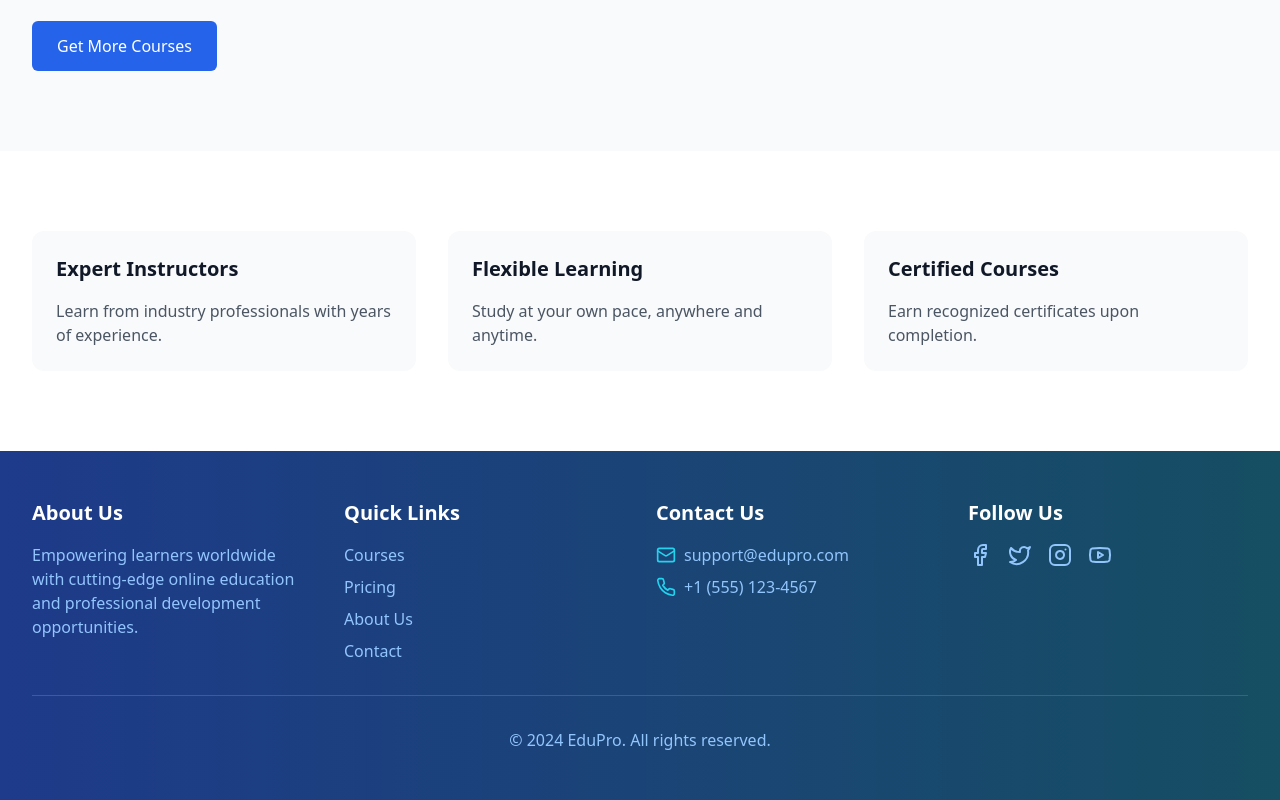
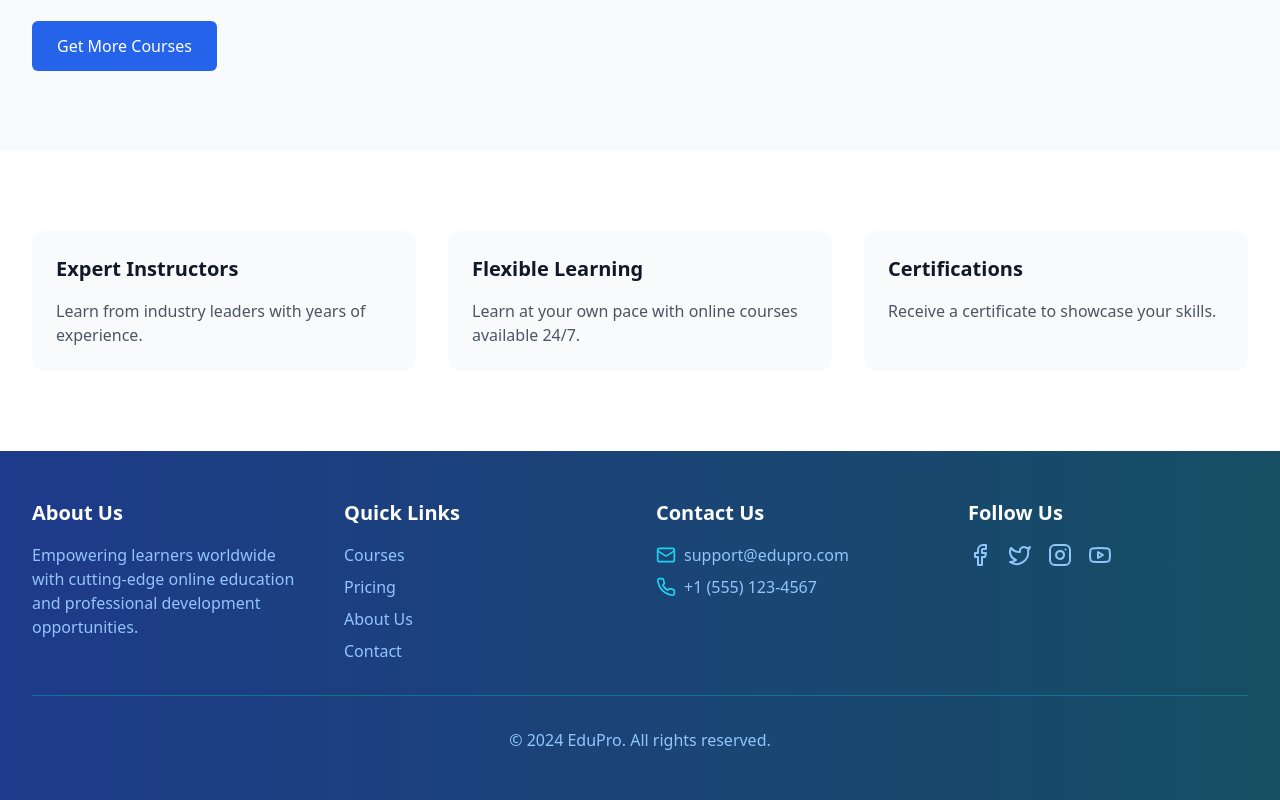
Before and after one commit to Nwachukwuchinedu/Course-Orbit, a React (Vite) app: page / in a window 1280 px wide. Shown: the part 959-1759 px from the top of the page. Built offline with nearby package versions, Linux system fonts and the light colour scheme; no server answers.

Commit message:
reduced-lazy-loading

```diff
--- a/src/pages/Home.tsx
+++ b/src/pages/Home.tsx
@@ -1,21 +1,19 @@
-import { useState, useEffect } from "react";
+import { useState, useEffect, useRef } from "react";
 import { ArrowRight } from "lucide-react";
 import { motion } from "framer-motion";
 import { useInView } from "react-intersection-observer";
 import CourseCard from "../components/CourseCard";
 
 export default function Home() {
-  const [courses, setCourses] = useState<any[]>([]);
-  const [offset, setOffset] = useState(30);
-  const [isLoading, setIsLoading] = useState(false);
-  const [heroRef, heroInView] = useInView({ triggerOnce: true });
-  const [featuredRef, featuredInView] = useInView({
-    triggerOnce: true,
-    threshold: 0.1,
-  });
+  const [courses, setCourses] = useState<any[]>([]); // State to store all courses
+  const [offset, setOffset] = useState(30); // State to manage offset for pagination
+  const [isLoading, setIsLoading] = useState(false); // State to manage loading status
+
+  const hasFetched = useRef(false); // Ref to ensure that we fetch data only once on mount
 
   // Function to fetch courses
   const fetchCourses = async (newOffset: number) => {
+    if (isLoading) return; // Prevent fetching if already loading
     setIsLoading(true); // Start loading
     try {
       const response = await fetch(
@@ -32,7 +30,9 @@ export default function Home() {
         }
       );
       const data = await response.json();
-      setCourses((prevCourses) => [...prevCourses, ...data]); // Append new courses
+
+      // Add the new courses to the existing ones
+      setCourses((prevCourses) => [...prevCourses, ...data]);
     } catch (error) {
       console.error("Error fetching courses:", error);
     } finally {
@@ -40,9 +40,13 @@ export default function Home() {
     }
   };
 
+  // This effect runs only once when the component mounts (on initial load)
   useEffect(() => {
-    fetchCourses(offset); // Initially load courses
-  }, [offset]);
+    if (!hasFetched.current) {
+      fetchCourses(offset); // Fetch the first batch of courses when the page loads
+      hasFetched.current = true; // Ensure it only runs once
+    }
+  }, []); // Empty dependency array ensures it only runs once on mount
 
   const containerVariants = {
     hidden: { opacity: 0 },
@@ -69,9 +73,8 @@ export default function Home() {
     <div className="min-h-screen bg-white">
       {/* Hero Section */}
       <motion.div
-        ref={heroRef}
         initial="hidden"
-        animate={heroInView ? "visible" : "hidden"}
+        animate="visible"
         variants={containerVariants}
         className="relative h-screen"
       >
@@ -113,9 +116,8 @@ export default function Home() {
       {/* Featured Courses Section */}
       <motion.section
         id="courses"
-        ref={featuredRef}
         initial="hidden"
-        animate={featuredInView ? "visible" : "hidden"}
+        animate="visible"
         variants={containerVariants}
         className="py-20 bg-gray-50"
       >
@@ -182,9 +184,13 @@ export default function Home() {
           {/* Get More Button with Loading Animation */}
           <motion.button
             onClick={() => {
-              setIsLoading(true);
-              setOffset((prevOffset) => prevOffset + 30);
+              if (!isLoading) {
+                const newOffset = offset + 30;
+                setOffset(newOffset);
+                fetchCourses(newOffset); // Fetch more courses based on the new offset
+              }
             }}
+            disabled={isLoading} // Disable the button while loading
             className="mt-8 inline-flex items-center px-6 py-3 border border-transparent text-base font-medium rounded-md text-white bg-blue-600 hover:bg-blue-700 transition-colors"
           >
             {isLoading ? (
@@ -199,7 +205,7 @@ export default function Home() {
       {/* Features Section */}
       <motion.section
         initial="hidden"
-        animate={featuredInView ? "visible" : "hidden"}
+        animate="visible"
         variants={containerVariants}
         className="py-20 bg-white"
       >
@@ -216,7 +222,7 @@ export default function Home() {
                 Expert Instructors
               </h3>
               <p className="text-gray-600">
-                Learn from industry professionals with years of experience.
+                Learn from industry leaders with years of experience.
               </p>
             </motion.div>
             <motion.div
@@ -227,7 +233,7 @@ export default function Home() {
                 Flexible Learning
               </h3>
               <p className="text-gray-600">
-                Study at your own pace, anywhere and anytime.
+                Learn at your own pace with online courses available 24/7.
               </p>
             </motion.div>
             <motion.div
@@ -235,10 +241,10 @@ export default function Home() {
               className="p-6 bg-gray-50 rounded-xl"
             >
               <h3 className="text-xl font-bold text-gray-900 mb-4">
-                Certified Courses
+                Certifications
               </h3>
               <p className="text-gray-600">
-                Earn recognized certificates upon completion.
+                Receive a certificate to showcase your skills.
               </p>
             </motion.div>
           </motion.div>
```
